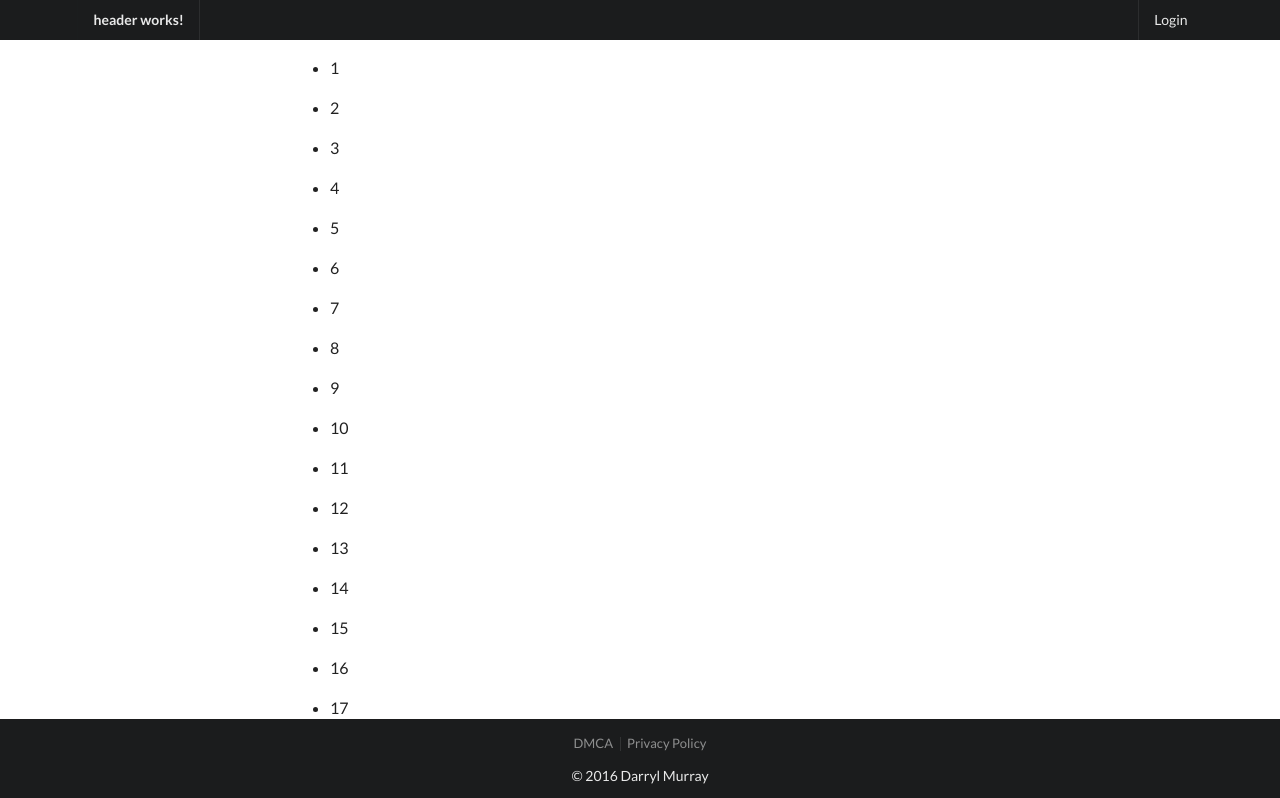
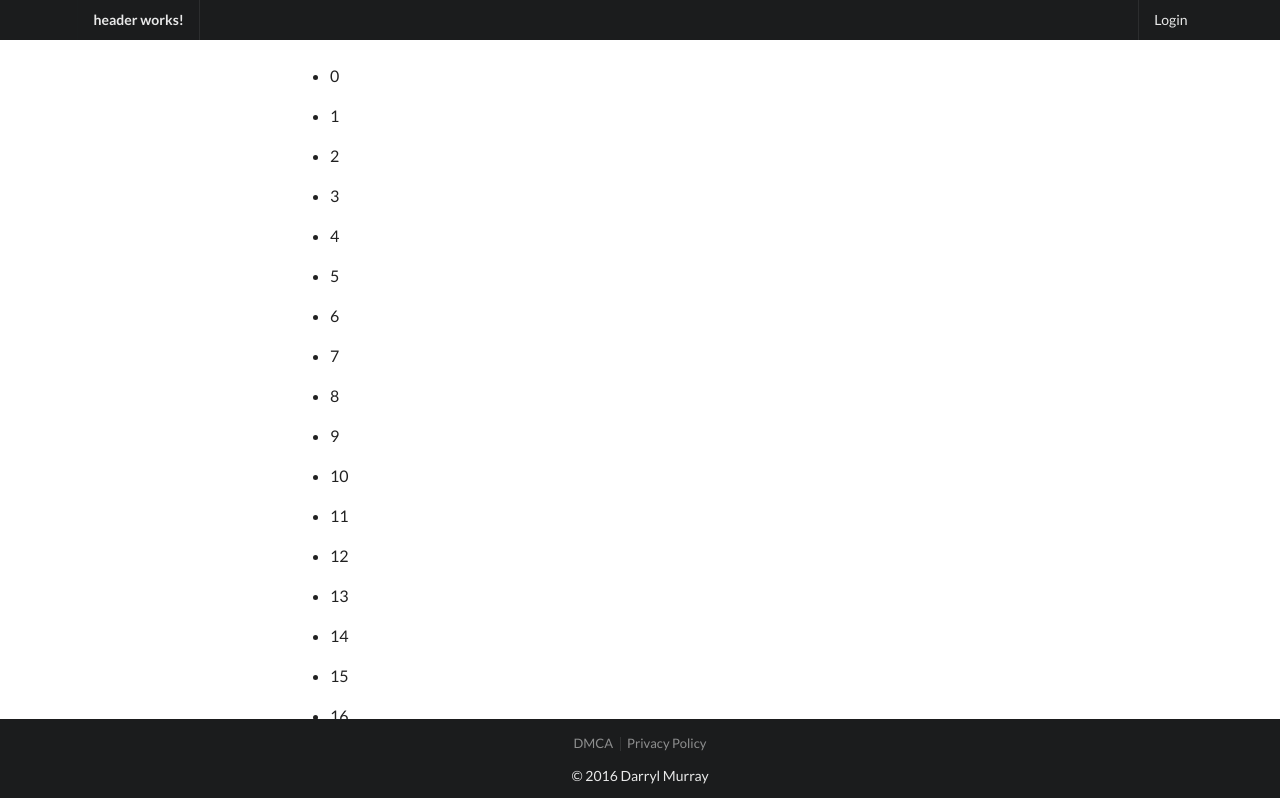
Before and after one commit to ApplePy/chord-sheet, an Angular app: page / in a window 1280 px wide. Shown: the top 798 px of the page. Built offline with nearby package versions, Linux system fonts and the light colour scheme; what ng2-semantic-ui would draw is missing.

Commit message:
Added spacing to the top of whatever element is put inside the main text area.

```diff
--- a/src/app/app.component.css
+++ b/src/app/app.component.css
@@ -0,0 +1,3 @@
+.spacing {
+  margin-top: 4em;
+}
--- a/src/app/app.component.html
+++ b/src/app/app.component.html
@@ -1,7 +1,7 @@
 <header>
   <app-header></app-header>
 </header>
-<div class="ui main text container">
+<div class="spacing ui main text container">
   <app-edit-screen></app-edit-screen>
 </div>
 <footer>
```
